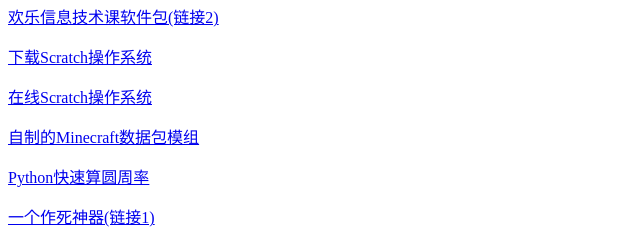
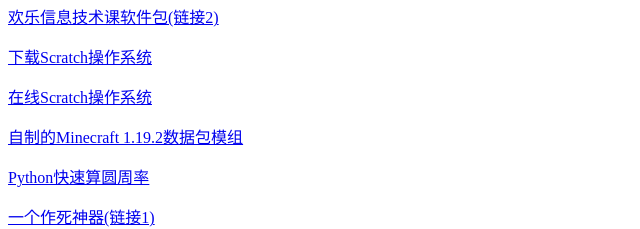
Before and after one commit to ZZCjas/ZZCjas.github.io, a plain HTML site: page index.html in a window 1280 px wide. Shown: the part 1180-1409 px from the top of the page, without its empty margins (0-640 px from the left). Drawn offline with Linux system fonts and the light colour scheme; a script that the page names is missing.

Commit message:
Update index.html

```diff
--- a/index.html
+++ b/index.html
@@ -155,7 +155,7 @@
 
 <p> </p>
 
-<a href="https://zzcjas.github.io/Nuke.zip">自制的Minecraft数据包模组</a>
+<a href="https://zzcjas.github.io/Nuke.zip">自制的Minecraft 1.19.2数据包模组</a>
 
 <p> </p>
 
```
